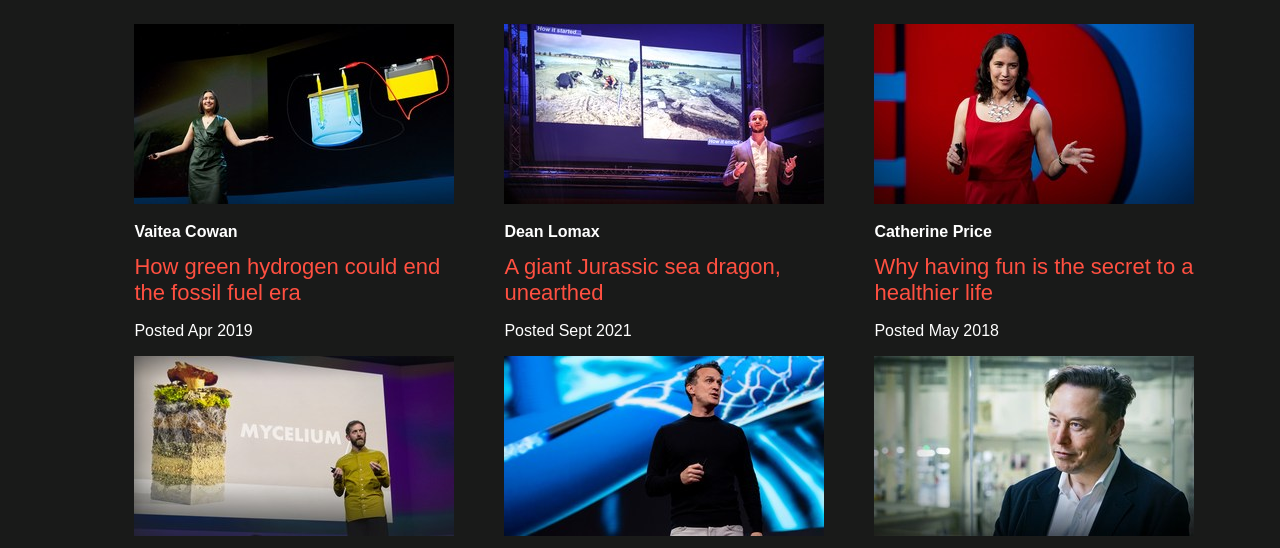
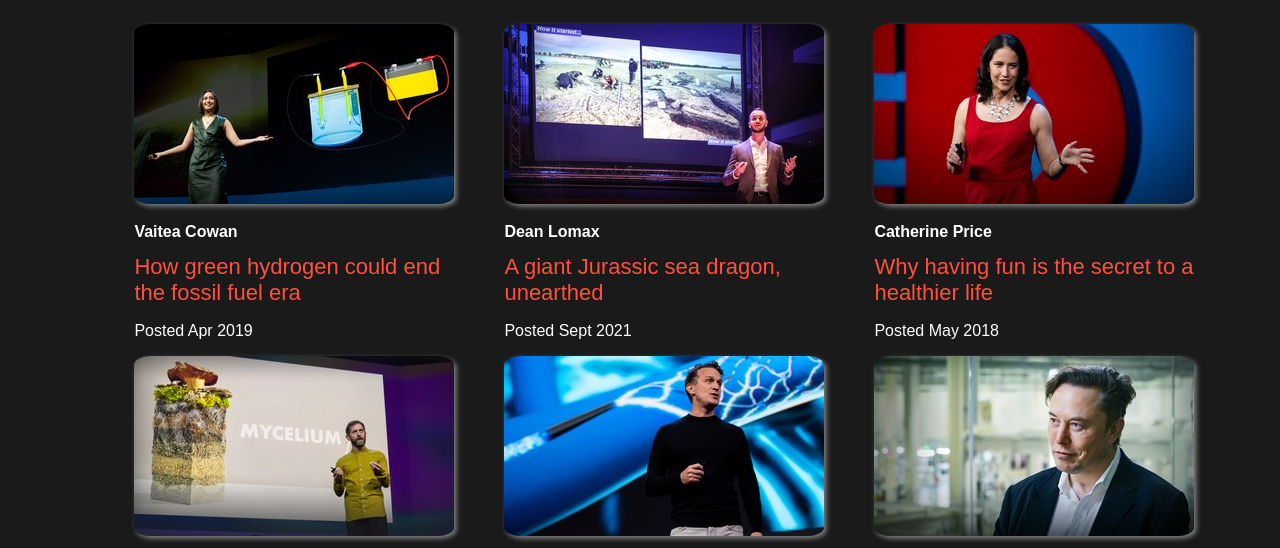
Before and after one commit to RodNerys/DevTools_Git, a plain HTML site: page Science.html in a window 1280 px wide. Shown: the part 252-800 px from the top of the page. Drawn offline with Linux system fonts and the light colour scheme.

Commit message:
update image css
update categories image shadows and borders

```diff
--- a/css/styles.css
+++ b/css/styles.css
@@ -73,6 +73,10 @@ body {
 .moreItem {
   display: inline-block;
 }
+img {
+  border-radius: 5%;
+  box-shadow: 2.5px 2.5px 5px gray;
+}
 .img1 {
   height: 100%;
   width: 100%;
@@ -131,6 +135,7 @@ body {
 .tedtalklogo {
   width: 220px;
   margin-bottom: -150px;
+  box-shadow:none;
 }
 .feedform {
   border-radius: 10px;
```
